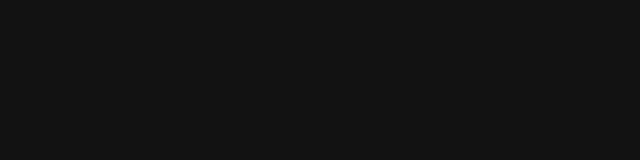
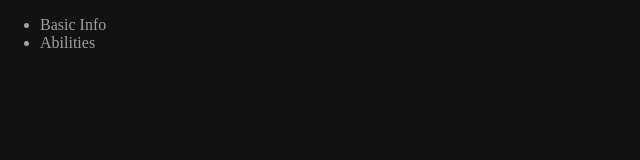
Before and after one commit to RDoneux/character-record-sheet-3.5, an Angular app: page /page-menu in a window 1280 px wide. Before the commit this address led to /. Shown: the top 160 px of the page, without its empty margins (0-640 px from the left). Built offline with nearby package versions, Linux system fonts and the light colour scheme.

Commit message:
Add PageMenu component with routing and styles; implement basic info and abilities routes

```diff
--- a/src/app/app.routes.ts
+++ b/src/app/app.routes.ts
@@ -1,4 +1,5 @@
 import { Routes } from '@angular/router';
+import { PageMenuComponent } from './pages/page-menu/page-menu.component';
 
 export const routes: Routes = [
   { path: '', redirectTo: 'character-sheet', pathMatch: 'full' },
@@ -9,4 +10,10 @@
         (m) => m.CharacterSheetComponent
       ),
   },
+  {
+    path: 'page-menu',
+    component: PageMenuComponent,
+    loadChildren: () =>
+      import('./pages/page-menu/routes/page-menu.routes').then((m) => m.routes),
+  },
 ];
--- a/src/app/pages/character-sheet/fragments/abilities/abilities.component.scss
+++ b/src/app/pages/character-sheet/fragments/abilities/abilities.component.scss
@@ -1,3 +1,5 @@
+form {
+  max-width: 400px;
   table {
     table-layout: fixed;
     width: 100%;
@@ -10,3 +12,4 @@
       width: 100%;
     }
   }
+}
--- /dev/null
+++ b/src/app/pages/page-menu/page-menu.component.html
@@ -0,0 +1,9 @@
+<div class="page-menu-container">
+  <ul>
+    <li [routerLink]="['/page-menu/basic-info']">Basic Info</li>
+    <li [routerLink]="['/page-menu/abilities']">Abilities</li>
+  </ul>
+  <div class="page-menu-wrapper">
+    <router-outlet></router-outlet>
+  </div>
+</div>
--- /dev/null
+++ b/src/app/pages/page-menu/page-menu.component.scss
@@ -0,0 +1,12 @@
+.page-menu-container {
+  display: grid;
+  grid-template-columns: auto 1fr;
+
+  .page-menu-wrapper {
+    padding: 50px;
+
+    display: flex;
+    align-items: center;
+    justify-content: center;
+  }
+}
--- /dev/null
+++ b/src/app/pages/page-menu/routes/page-menu.routes.ts
@@ -0,0 +1,18 @@
+import { Routes } from '@angular/router';
+
+export const routes: Routes = [
+  {
+    path: 'basic-info',
+    loadComponent: () =>
+      import(
+        '../../character-sheet/fragments/base-info/base-info.component'
+      ).then((m) => m.BaseInfoComponent),
+  },
+  {
+    path: 'abilities',
+    loadComponent: () =>
+      import(
+        '../../character-sheet/fragments/abilities/abilities.component'
+      ).then((m) => m.AbilitiesComponent),
+  },
+];
--- a/src/styles.scss
+++ b/src/styles.scss
@@ -26,6 +26,10 @@
 // Include the theme mixins for other components you use here.
 * {
   box-sizing: border-box;
+}
+
+html, body {
+  height: 100%;
 }
 
 html {
```
Also changed, not shown: src/app/pages/page-menu/page-menu.component.ts (added, +10 -0 lines), 1 other file (tests, documents, lock files or other folders). Lines whose indentation alone changed are shown as unchanged.
